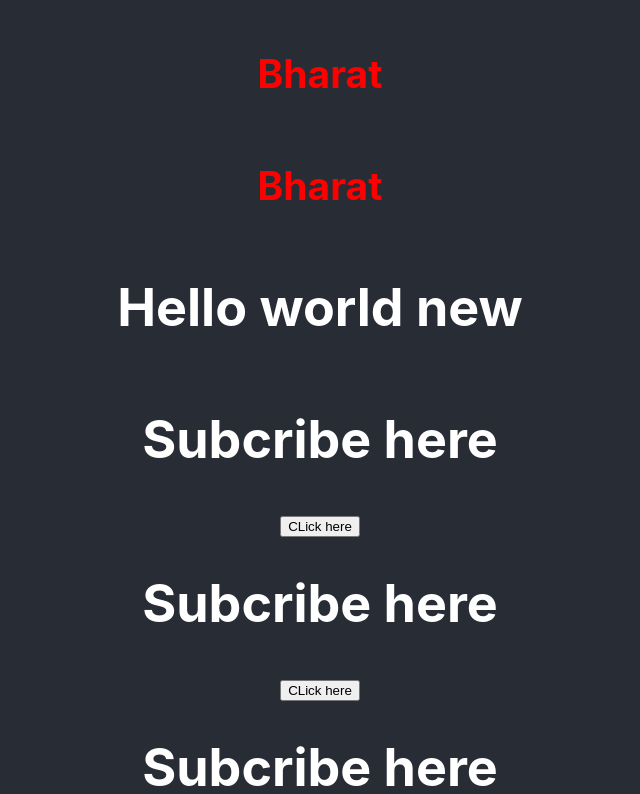
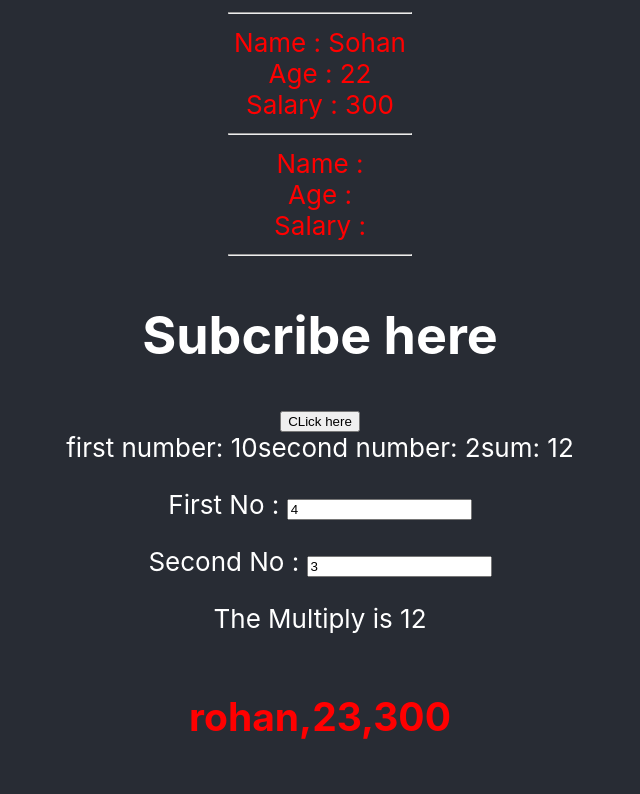
Before and after one commit to HarshaMeerchandani/React-all-learning-doc, a React (Create React App) app: page / in a window 1280 px wide. Shown: the part 526-1320 px from the top of the page, without its empty margins (320-960 px from the left). Built offline with nearby package versions, Linux system fonts and the light colour scheme.

Commit message:
"dynamic content with state in child component"

```diff
--- /dev/null
+++ b/src/Addition.js
@@ -0,0 +1,21 @@
+import React, { Component } from 'react'
+
+export default class Addition extends Component {
+    constructor(){
+        super();
+        this.state = {
+            a:10,
+            b:2
+        }
+    }
+
+    render() {
+        return (
+            <div>
+             first number: { this.state.a }
+           second number: { this.state.b }
+           sum: {this.state.a+ this.state.b}
+            </div>
+        )
+    }
+}
--- a/src/App.js
+++ b/src/App.js
@@ -2,23 +2,29 @@ import React from 'react';
 import logo from './logo.svg';
 import './App.css';
 import Greet from "./Greet" ;
-import Welcome from './Welcome';
 import Hello from "./Hello.js";
 import Employee1 from './Employee1';
+import Company from './Company';
+import Addition from "./Addition"
+import Multiply from './Multiply';
+import Welcome from "./Welcome";
 function App() {
+// name,age and sal is the properties of component.
   return (
     <div className="App">
       <header className="App-header">
         <img src={logo} className="App-logo" alt="logo" />
         <Greet/>
-        {/* child componrnt */}
-        <Employee1 />
-        <Employee1 />
-        <Employee1 />
+        <Company/>
+        <Welcome/>
+       <Addition/>
+       <Multiply/>
+
+        <Employee1 name="rohan" age="23" sal="300"/>
+        <Employee1 name="sohan" age="34" sal="400"/>
+        <Employee1 name="jag" age="34" sal="500"/>
         <h1>Hello world new</h1>
-        <Welcome />
-        <Welcome name="Harsha Meer" />
-        <Welcome marks="34"/>
+
         <Hello/>
         <Hello a="10"/>
         <Hello b="10"/>
--- /dev/null
+++ b/src/Childcomponent.js
@@ -0,0 +1,18 @@
+import React , { Component} from "react";
+
+
+class Childcomponent extends Component{
+    render(){
+        return(
+            <div className="myclass">
+            Name : {this.props.name} <br />
+            Age : {this.props.age} <br/>
+            Salary : {this.props.sal} <hr/>
+              </div>
+
+        )
+
+    }
+}
+
+export default Childcomponent;
--- /dev/null
+++ b/src/Company.js
@@ -0,0 +1,32 @@
+import React, { Component } from 'react'
+import  Childcomponent from "./Childcomponent"
+
+
+export default class Company extends Component {
+   constructor(){
+       super();
+       this.state ={
+    emp1_name : "Mohan",
+    emp1_age : "21",
+    emp1_sal : "400",
+    // emp2_name : "Sohan",
+    // emp2_age : "22",
+    // emp2_sal : "300",
+    // emp3_name : "Rohan",
+    // emp3_age : "23",
+    // emp3_sal : "200"
+       }
+   }
+    render() {
+        return (
+            <div>
+                {/* dynamic content */}
+             <Childcomponent name={ this.state.emp1_name} sal={ this.state.emp1_name} age={ this.state.emp1_age}/>
+             {/* static content */}
+             <Childcomponent name="Sohan" age="22" sal="300"/>
+
+            <Childcomponent/>
+            </div>
+        )
+    }
+}
--- a/src/Employee1.js
+++ b/src/Employee1.js
@@ -4,7 +4,11 @@ export default class Employee1 extends Component {
     render() {
         return (
             <div>
-<h2 className="myclass">Bharat</h2>
+            <h2 className="myclass">
+            {this.props.name},
+            {this.props.age},
+            {this.props.sal}
+            </h2>
             </div>
         )
     }
--- /dev/null
+++ b/src/Multiply.js
@@ -0,0 +1,27 @@
+import React, { Component } from 'react'
+
+export default class Multiply extends Component {
+   constructor(){
+    super();
+    this.state={
+        a:4,
+        b:3
+    }
+   }
+   render(){
+    return (
+      <div>
+    <p>
+    First No : <input type="text" value={this.state.a} name="first_num" id="first_num" />
+    </p>
+    <p>
+    Second No : <input type="text" value={this.state.b} name="second_num" id="sevcond_num" />
+    </p>
+    <p>
+    The Multiply is {this.state.a*this.state.b}
+
+    </p>
+      </div>
+    )
+    }
+}
```
